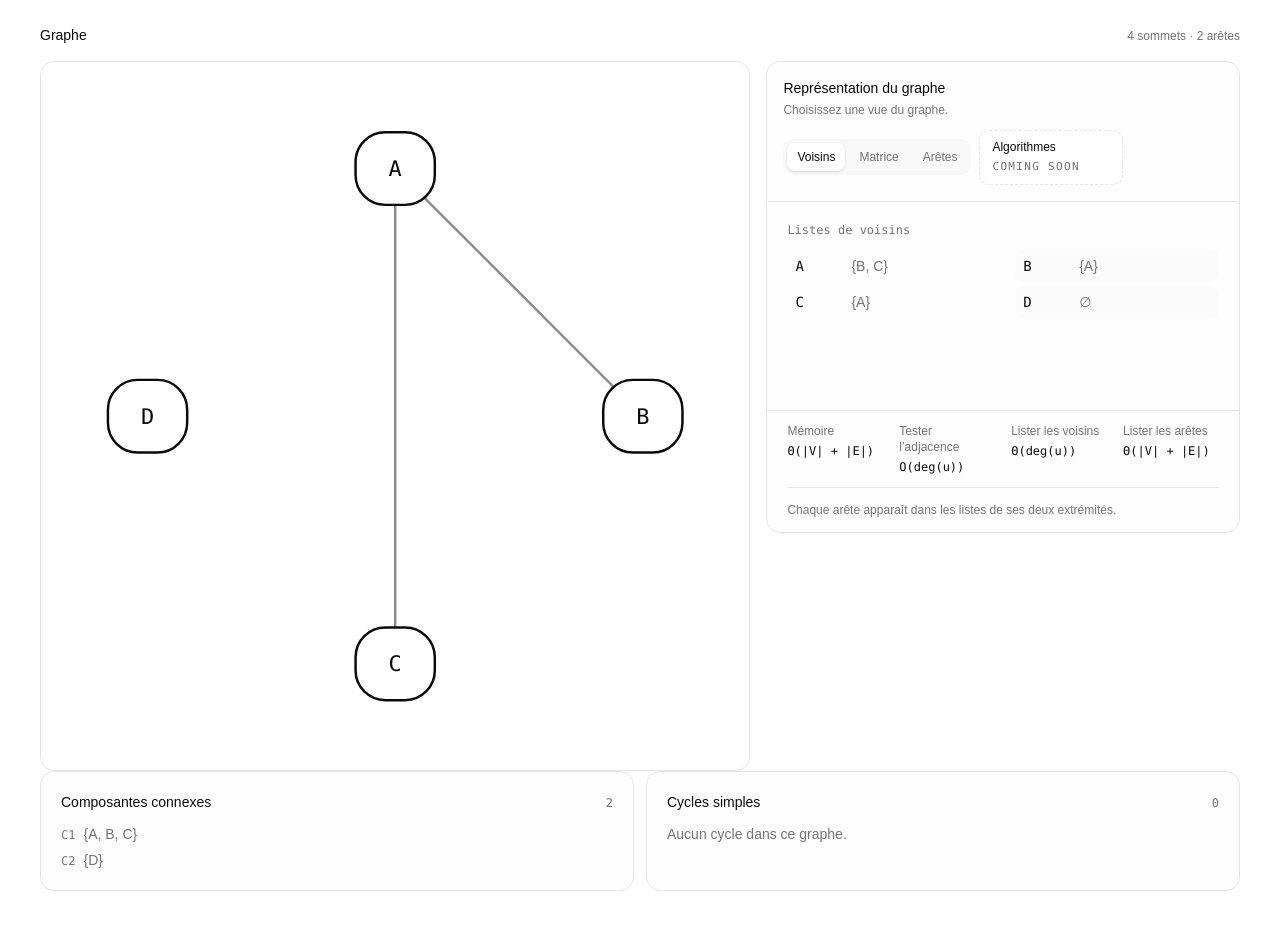
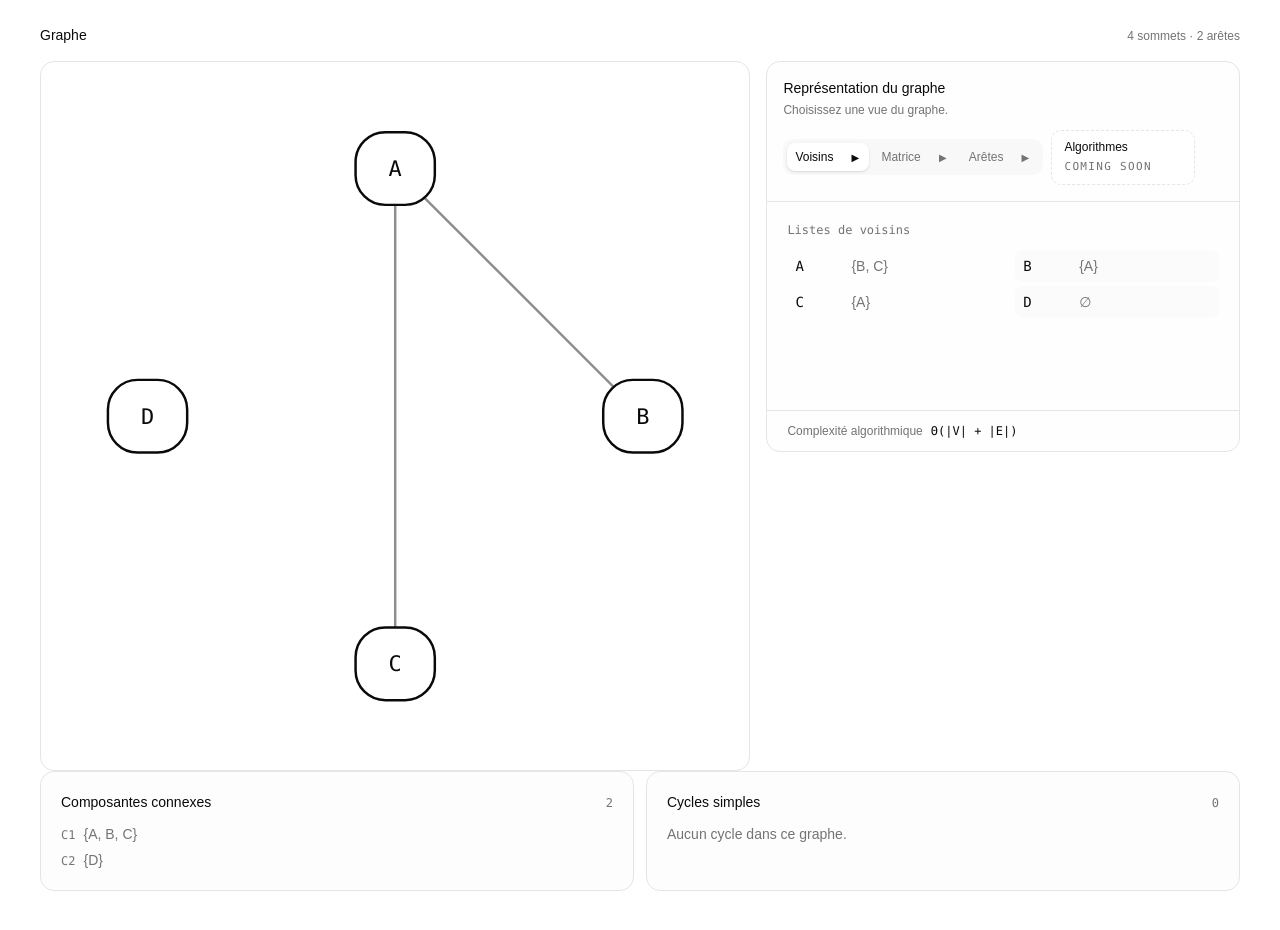
Before and after one commit to laflut3/graph-simulator, a React (Vite) app: page /simulator in a window 1280 px wide. Shown: the part 860-1790 px from the top of the page. Built offline with nearby package versions, Linux system fonts and the light colour scheme.

Commit message:
Animate graph representation construction

```diff
--- a/src/components/GraphRepresentationPanel.tsx
+++ b/src/components/GraphRepresentationPanel.tsx
@@ -13,6 +13,7 @@ type Props = {
 	graph: Graph;
 	selected: GraphRepresentation;
 	onSelect: (representation: GraphRepresentation) => void;
+	onPlay: (representation: GraphRepresentation) => void;
 };
 
 const representations: GraphRepresentation[] = [
@@ -21,7 +22,12 @@ const representations: GraphRepresentation[] = [
 	"edge-list",
 ];
 
-export function GraphRepresentationPanel({ graph, selected, onSelect }: Props) {
+export function GraphRepresentationPanel({
+	graph,
+	selected,
+	onSelect,
+	onPlay,
+}: Props) {
 	const vertices = graph.vertices;
 	const edges = graph.edges;
 	const matrix = useMemo(
@@ -32,7 +38,6 @@ export function GraphRepresentationPanel({ graph, selected, onSelect }: Props) {
 		() => createNeighborLists({ vertices, edges }),
 		[vertices, edges],
 	);
-	const complexity = representationComplexity[selected];
 
 	return (
 		<section
@@ -50,21 +55,39 @@ export function GraphRepresentationPanel({ graph, selected, onSelect }: Props) {
 				</div>
 				<div className="flex flex-wrap items-center justify-end gap-2">
 					<div className="flex flex-wrap gap-1 rounded-lg bg-muted/60 p-1">
-						{representations.map((representation) => (
-							<button
-								key={representation}
-								type="button"
-								aria-pressed={selected === representation}
-								onClick={() => onSelect(representation)}
-								className={`rounded-md px-2.5 py-1.5 text-xs font-medium transition-colors ${selected === representation ? "bg-background text-foreground shadow-sm" : "text-muted-foreground hover:text-foreground"}`}
-							>
-								{representation === "neighbor-list"
+						{representations.map((representation) => {
+							const label =
+								representation === "neighbor-list"
 									? "Voisins"
 									: representation === "adjacency-matrix"
 										? "Matrice"
-										: "Arêtes"}
-							</button>
-						))}
+										: "Arêtes";
+							const active = selected === representation;
+							return (
+								<div
+									key={representation}
+									className={`inline-flex items-center rounded-md ${active ? "bg-background shadow-sm" : ""}`}
+								>
+									<button
+										type="button"
+										aria-pressed={active}
+										onClick={() => onSelect(representation)}
+										className={`rounded-l-md px-2 py-1.5 text-xs font-medium transition-colors ${active ? "text-foreground" : "text-muted-foreground hover:text-foreground"}`}
+									>
+										{label}
+									</button>
+									<button
+										type="button"
+										aria-label={`Lire la construction depuis ${graphRepresentationName(representation)}`}
+										title={`Construire depuis ${graphRepresentationName(representation)}`}
+										onClick={() => onPlay(representation)}
+										className={`grid size-7 place-items-center rounded-r-md text-[10px] transition-colors hover:bg-muted ${active ? "text-foreground" : "text-muted-foreground"}`}
+									>
+										▶
+									</button>
+								</div>
+							);
+						})}
 					</div>
 					<AlgorithmComingSoon />
 				</div>
@@ -76,7 +99,7 @@ export function GraphRepresentationPanel({ graph, selected, onSelect }: Props) {
 				</p>
 				{selected === "neighbor-list" && (
 					<ul className="grid gap-x-6 gap-y-1 text-sm sm:grid-cols-2">
-						{graph.vertices.map((vertex) => (
+						{vertices.map((vertex) => (
 							<li
 								key={vertex}
 								className="flex min-w-0 gap-2 rounded-md px-2 py-1.5 even:bg-muted/40"
@@ -102,7 +125,7 @@ export function GraphRepresentationPanel({ graph, selected, onSelect }: Props) {
 									<th scope="col" className="sticky left-0 bg-muted px-2 py-2">
 										·
 									</th>
-									{graph.vertices.map((vertex) => (
+									{vertices.map((vertex) => (
 										<th
 											scope="col"
 											key={vertex}
@@ -114,7 +137,7 @@ export function GraphRepresentationPanel({ graph, selected, onSelect }: Props) {
 								</tr>
 							</thead>
 							<tbody>
-								{graph.vertices.map((vertex, row) => (
+								{vertices.map((vertex, row) => (
 									<tr key={vertex} className="border-t border-border">
 										<th
 											scope="row"
@@ -124,7 +147,7 @@ export function GraphRepresentationPanel({ graph, selected, onSelect }: Props) {
 										</th>
 										{matrix[row].map((value, column) => (
 											<td
-												key={`${vertex}-${graph.vertices[column]}`}
+												key={`${vertex}-${vertices[column]}`}
 												className={`px-2 py-2 ${value ? "font-semibold text-foreground" : "text-muted-foreground/60"}`}
 											>
 												{value}
@@ -138,8 +161,8 @@ export function GraphRepresentationPanel({ graph, selected, onSelect }: Props) {
 				)}
 				{selected === "edge-list" && (
 					<ol className="grid gap-x-6 gap-y-1 text-sm sm:grid-cols-2">
-						{graph.edges.length ? (
-							graph.edges.map(({ first, second }, index) => (
+						{edges.length ? (
+							edges.map(({ first, second }, index) => (
 								<li
 									key={`${first}-${second}`}
 									className="flex gap-3 rounded-md px-2 py-1.5 even:bg-muted/40"
@@ -162,42 +185,13 @@ export function GraphRepresentationPanel({ graph, selected, onSelect }: Props) {
 			</div>
 
 			<footer className="border-t border-border px-4 py-3 sm:px-5">
-				<div className="grid grid-cols-2 gap-4 text-xs sm:grid-cols-4">
-					<ComplexityItem label="Mémoire" value={complexity.space} />
-					<ComplexityItem
-						label="Tester l’adjacence"
-						value={complexity.testAdjacency}
-					/>
-					<ComplexityItem
-						label="Lister les voisins"
-						value={complexity.listNeighbors}
-					/>
-					<ComplexityItem
-						label="Lister les arêtes"
-						value={complexity.listEdges}
-					/>
-				</div>
-				{selected === "adjacency-matrix" && (
-					<p className="mt-3 border-t border-border pt-3 text-xs leading-5 text-muted-foreground">
-						La matrice est symétrique, sa diagonale est nulle et chaque ligne
-						somme au degré du sommet.
-					</p>
-				)}
-				{selected === "neighbor-list" && (
-					<p className="mt-3 border-t border-border pt-3 text-xs leading-5 text-muted-foreground">
-						Chaque arête apparaît dans les listes de ses deux extrémités.
-					</p>
-				)}
+				<p className="text-xs text-muted-foreground">
+					Complexité algorithmique
+					<span className="ml-2 font-mono text-foreground">
+						{representationComplexity[selected]}
+					</span>
+				</p>
 			</footer>
 		</section>
 	);
 }
-
-function ComplexityItem({ label, value }: { label: string; value: string }) {
-	return (
-		<p className="text-muted-foreground">
-			{label}
-			<span className="mt-1 block font-mono text-foreground">{value}</span>
-		</p>
-	);
-}
--- a/src/components/GraphVisualization.tsx
+++ b/src/components/GraphVisualization.tsx
@@ -9,6 +9,11 @@ type Props = Graph & {
 	analysis: GraphAnalysis;
 	selectedVertex: Vertex | null;
 	onSelectVertex: (vertex: Vertex | null) => void;
+	layoutVertices?: Vertex[];
+	showEmptyCanvas?: boolean;
+	interactive?: boolean;
+	currentVertex?: Vertex;
+	currentEdge?: Graph["edges"][number];
 };
 
 export function GraphVisualization({
@@ -17,8 +22,13 @@ export function GraphVisualization({
 	analysis,
 	selectedVertex,
 	onSelectVertex,
+	layoutVertices,
+	showEmptyCanvas = false,
+	interactive = true,
+	currentVertex,
+	currentEdge,
 }: Props) {
-	if (!vertices.length) {
+	if (!vertices.length && !showEmptyCanvas) {
 		return (
 			<p className="rounded-xl border border-dashed border-border py-14 text-center text-sm text-muted-foreground">
 				Ajoutez des sommets pour afficher le graphe.
@@ -26,15 +36,17 @@ export function GraphVisualization({
 		);
 	}
 
+	const positions = layoutVertices ?? vertices;
 	const radius =
-		vertices.length === 1
+		positions.length <= 1
 			? 0
-			: Math.max(150, Math.min(260, vertices.length * 22));
+			: Math.max(150, Math.min(260, positions.length * 22));
 	const size = radius * 2 + 100;
 	const center = size / 2;
 	const point = (vertex: Vertex) => {
 		const angle =
-			(2 * Math.PI * vertices.indexOf(vertex)) / vertices.length - Math.PI / 2;
+			(2 * Math.PI * positions.indexOf(vertex)) / positions.length -
+			Math.PI / 2;
 		return {
 			x: center + radius * Math.cos(angle),
 			y: center + radius * Math.sin(angle),
@@ -64,7 +76,11 @@ export function GraphVisualization({
 					{edges.map(({ first, second }) => {
 						const a = point(first);
 						const b = point(second);
-						const highlighted = cycleEdges.has(edgeKey(first, second));
+						const key = edgeKey(first, second);
+						const isCurrent = currentEdge
+							? key === edgeKey(currentEdge.first, currentEdge.second)
+							: false;
+						const highlighted = isCurrent || cycleEdges.has(key);
 						return (
 							<line
 								key={edgeKey(first, second)}
@@ -75,7 +91,7 @@ export function GraphVisualization({
 								stroke={
 									highlighted ? "var(--primary)" : "var(--muted-foreground)"
 								}
-								strokeWidth={highlighted ? 3 : 1.5}
+								strokeWidth={isCurrent ? 3.5 : highlighted ? 3 : 1.5}
 								opacity={selectedVertex !== null && !highlighted ? 0.22 : 0.8}
 							/>
 						);
@@ -95,17 +111,27 @@ export function GraphVisualization({
 						<g
 							key={vertex}
 							role="button"
-							tabIndex={0}
+							tabIndex={interactive ? 0 : -1}
+							aria-disabled={!interactive}
 							aria-label={`Sommet ${vertex}, degré ${analysis.degree.get(vertex) ?? 0}`}
 							aria-pressed={isSelected}
-							onClick={() => onSelectVertex(isSelected ? null : vertex)}
+							onClick={
+								interactive
+									? () => onSelectVertex(isSelected ? null : vertex)
+									: undefined
+							}
 							onKeyDown={(event) => {
-								if (event.key === "Enter" || event.key === " ") {
+								if (
+									interactive &&
+									(event.key === "Enter" || event.key === " ")
+								) {
 									event.preventDefault();
 									onSelectVertex(isSelected ? null : vertex);
 								}
 							}}
-							className="cursor-pointer outline-none"
+							className={
+								interactive ? "cursor-pointer outline-none" : "outline-none"
+							}
 						>
 							<rect
 								x={x - labelWidth / 2}
@@ -118,8 +144,12 @@ export function GraphVisualization({
 										? "var(--accent)"
 										: "var(--background)"
 								}
-								stroke={isSelected ? "var(--primary)" : "var(--foreground)"}
-								strokeWidth={isSelected ? 3 : 1.5}
+								stroke={
+									isSelected || currentVertex === vertex
+										? "var(--primary)"
+										: "var(--foreground)"
+								}
+								strokeWidth={isSelected || currentVertex === vertex ? 3 : 1.5}
 								opacity={isRelated ? 1 : 0.35}
 							/>
 							<text
--- a/src/lib/graph/representations.ts
+++ b/src/lib/graph/representations.ts
@@ -1,3 +1,4 @@
+import { edgeKey } from "@/lib/graph/analyze";
 import type { Graph, Vertex } from "@/lib/graph/types";
 
 export type GraphRepresentation =
@@ -25,39 +26,120 @@ export function createNeighborLists({ vertices, edges }: GraphStructure) {
 		neighbors.get(first)?.push(second);
 		neighbors.get(second)?.push(first);
 	}
-	for (const adjacent of neighbors.values())
-		adjacent.sort((a, b) => a.localeCompare(b, "fr", { numeric: true }));
 	return neighbors;
 }
 
-export const representationComplexity: Record<
-	GraphRepresentation,
-	{
-		space: string;
-		testAdjacency: string;
-		listNeighbors: string;
-		listEdges: string;
+export const representationComplexity: Record<GraphRepresentation, string> = {
+	"neighbor-list": "Θ(|V| + |E|)",
+	"adjacency-matrix": "Θ(|V|²)",
+	"edge-list": "Θ(|V| + |E|)",
+};
+
+export type GraphConstructionStep = {
+	graph: Graph;
+	title: string;
+	description: string;
+	currentVertex?: Vertex;
+	currentEdge?: Graph["edges"][number];
+};
+
+export function buildGraphFromRepresentation(
+	graph: Graph,
+	representation: GraphRepresentation,
+): GraphConstructionStep[] {
+	const built: Graph = { nom: graph.nom, vertices: [], edges: [] };
+	const steps: GraphConstructionStep[] = [];
+	const snapshot = (): Graph => ({
+		nom: built.nom,
+		vertices: [...built.vertices],
+		edges: [...built.edges],
+	});
+	const addStep = (
+		title: string,
+		description: string,
+		currentVertex?: Vertex,
+		currentEdge?: Graph["edges"][number],
+	) => {
+		steps.push({
+			graph: snapshot(),
+			title,
+			description,
+			currentVertex,
+			currentEdge,
+		});
+	};
+
+	addStep(
+		"Effacer le dessin",
+		"On vide le dessin avant de reconstruire le graphe.",
+	);
+	for (const vertex of graph.vertices) {
+		built.vertices.push(vertex);
+		addStep(
+			`Ajouter ${vertex}`,
+			`Le sommet ${vertex} est ajouté au dessin.`,
+			vertex,
+		);
 	}
-> = {
-	"neighbor-list": {
-		space: "Θ(|V| + |E|)",
-		testAdjacency: "O(deg(u))",
-		listNeighbors: "Θ(deg(u))",
-		listEdges: "Θ(|V| + |E|)",
-	},
-	"adjacency-matrix": {
-		space: "Θ(|V|²)",
-		testAdjacency: "O(1)",
-		listNeighbors: "Θ(|V|)",
-		listEdges: "Θ(|V|²)",
-	},
-	"edge-list": {
-		space: "Θ(|E|)",
-		testAdjacency: "O(|E|)",
-		listNeighbors: "O(|E|)",
-		listEdges: "Θ(|E|)",
-	},
-};
+
+	if (representation === "edge-list") {
+		for (const edge of graph.edges) {
+			built.edges.push(edge);
+			addStep(
+				`Ajouter {${edge.first}, ${edge.second}}`,
+				`La paire {${edge.first}, ${edge.second}} de la liste devient une arête.`,
+				edge.second,
+				edge,
+			);
+		}
+	} else if (representation === "neighbor-list") {
+		const neighbors = createNeighborLists(graph);
+		const seen = new Set<string>();
+		for (const vertex of graph.vertices) {
+			for (const neighbor of neighbors.get(vertex) ?? []) {
+				const key = edgeKey(vertex, neighbor);
+				if (seen.has(key)) continue;
+				seen.add(key);
+				const edge = { first: vertex, second: neighbor };
+				built.edges.push(edge);
+				addStep(
+					`Relier ${vertex} à ${neighbor}`,
+					`${neighbor} apparaît dans la liste de voisins de ${vertex} ; l’arête est ajoutée une seule fois.`,
+					vertex,
+					edge,
+				);
+			}
+		}
+	} else {
+		const matrix = createAdjacencyMatrix(graph);
+		for (let row = 0; row < graph.vertices.length; row++) {
+			for (let column = row + 1; column < graph.vertices.length; column++) {
+				const first = graph.vertices[row];
+				const second = graph.vertices[column];
+				if (first === undefined || second === undefined) continue;
+				if (matrix[row][column] === 1) {
+					const edge = { first, second };
+					built.edges.push(edge);
+					addStep(
+						`Créer {${first}, ${second}}`,
+						`A[${first}, ${second}] = 1 : on crée cette arête.`,
+						second,
+						edge,
+					);
+				} else {
+					addStep(
+						`Lire A[${first}, ${second}]`,
+						`A[${first}, ${second}] = 0 : aucune arête à dessiner.`,
+						first,
+					);
+				}
+			}
+		}
+	}
+	if (steps.length === 1)
+		addStep("Graphe vide", "La représentation ne contient aucun sommet.");
+	return steps;
+}
 
 export function graphRepresentationName(representation: GraphRepresentation) {
 	return {
--- a/src/routes/docs.tsx
+++ b/src/routes/docs.tsx
@@ -27,7 +27,7 @@ const copy: Record<
 			},
 			{
 				title: "Représentations et algorithmes",
-				body: "À côté du dessin (ou dessous sur petit écran), choisissez les listes de voisins, la matrice d’adjacence ou la liste d’arêtes ; les listes de voisins sont affichées par défaut. La matrice est symétrique, sa diagonale est nulle et la somme d’une ligne donne le degré du sommet. Pour tester une arête, les coûts sont O(deg(u)) en listes de voisins, O(|E|) en liste d’arêtes et O(1) en matrice. Le stockage demande Θ(|V| + |E|), Θ(|E|) et Θ(|V|²) respectivement. Les visualisations d’algorithmes pas à pas sont à venir.",
+				body: "À droite du dessin (ou dessous sur petit écran), choisissez les listes de voisins, la matrice d’adjacence ou la liste d’arêtes. Le bouton ▶ associé à chaque vue efface temporairement le dessin, puis reconstruit le graphe sommet par sommet et arête par arête selon cette représentation. La complexité affichée est celle de cette construction : Θ(|V| + |E|) pour les listes de voisins et la liste d’arêtes, Θ(|V|²) pour la matrice. Les autres algorithmes sont à venir.",
 			},
 			{
 				title: "Importer et télécharger",
@@ -59,7 +59,7 @@ const copy: Record<
 			},
 			{
 				title: "Representations and algorithms",
-				body: "Beside the drawing (or below it on small screens), choose the neighbor lists, adjacency matrix, or edge list; neighbor lists are shown by default. The matrix is symmetric, has a zero diagonal, and each row sum gives the vertex degree. Testing an edge takes O(deg(u)) with neighbor lists, O(|E|) with an edge list, and O(1) with a matrix. Storage takes Θ(|V| + |E|), Θ(|E|), and Θ(|V|²), respectively. Step-by-step algorithm visualizations are coming soon.",
+				body: "Beside the drawing (or below it on small screens), choose the neighbor lists, adjacency matrix, or edge list. The ▶ button for each view temporarily clears the drawing, then rebuilds the graph vertex by vertex and edge by edge using that representation. The displayed complexity is for this construction: Θ(|V| + |E|) for neighbor lists and edge lists, and Θ(|V|²) for the matrix. Other algorithms are coming soon.",
 			},
 			{
 				title: "Import and download",
--- a/src/routes/simulator.tsx
+++ b/src/routes/simulator.tsx
@@ -1,5 +1,5 @@
 import { createFileRoute } from "@tanstack/react-router";
-import { type ChangeEvent, useMemo, useRef, useState } from "react";
+import { type ChangeEvent, useEffect, useMemo, useRef, useState } from "react";
 import { GraphForm } from "@/components/GraphForm";
 import { GraphInsights } from "@/components/GraphInsights";
 import { GraphRepresentationPanel } from "@/components/GraphRepresentationPanel";
@@ -9,7 +9,11 @@ import { analyzeGraph } from "@/lib/graph/analyze";
 import { createGraph } from "@/lib/graph/create";
 import { addEdge, removeEdge } from "@/lib/graph/edges";
 import { parseGraphConfig, serializeGraphConfig } from "@/lib/graph/io";
-import type { GraphRepresentation } from "@/lib/graph/representations";
+import {
+	buildGraphFromRepresentation,
+	type GraphConstructionStep,
+	type GraphRepresentation,
+} from "@/lib/graph/representations";
 import type { GraphEdge, Vertex } from "@/lib/graph/types";
 import { addVertex, removeVertex } from "@/lib/graph/vertices";
 
@@ -18,6 +22,11 @@ function SimulatorPage() {
 	const [selectedVertex, setSelectedVertex] = useState<Vertex | null>(null);
 	const [representation, setRepresentation] =
 		useState<GraphRepresentation>("neighbor-list");
+	const [construction, setConstruction] = useState<{
+		steps: GraphConstructionStep[];
+		index: number;
+		playing: boolean;
+	} | null>(null);
 	const [configMessage, setConfigMessage] = useState("");
 	const [configError, setConfigError] = useState("");
 	const fileInputRef = useRef<HTMLInputElement>(null);
@@ -27,6 +36,30 @@ function SimulatorPage() {
 		() => analyzeGraph({ vertices, edges }),
 		[vertices, edges],
 	);
+	const runRepresentation = (selected: GraphRepresentation) => {
+		setRepresentation(selected);
+		setSelectedVertex(null);
+		setConstruction({
+			steps: buildGraphFromRepresentation(graph, selected),
+			index: 0,
+			playing: true,
+		});
+	};
+
+	useEffect(() => {
+		if (!construction?.playing) return;
+		const timer = window.setInterval(() => {
+			setConstruction((current) => {
+				if (!current) return null;
+				if (current.index >= current.steps.length - 1) return null;
+				return { ...current, index: current.index + 1 };
+			});
+		}, 550);
+		return () => window.clearInterval(timer);
+	}, [construction?.playing]);
+
+	const currentStep = construction?.steps[construction.index];
+	const displayedGraph = currentStep?.graph ?? graph;
 
 	const handleExport = () => {
 		const fileName =
@@ -57,6 +90,7 @@ function SimulatorPage() {
 		try {
 			const parsed = parseGraphConfig(JSON.parse(await file.text()));
 			if (!parsed) throw new Error("invalid-config");
+			setConstruction(null);
 			setGraph(parsed);
 			setSelectedVertex(null);
 			setConfigMessage(`Configuration « ${parsed.nom} » chargée.`);
@@ -71,22 +105,31 @@ function SimulatorPage() {
 
 	const handleAddVertex = (vertex: string) => {
 		const result = addVertex(graph, vertex);
-		if (!result.error) setGraph(result.graph);
+		if (!result.error) {
+			setConstruction(null);
+			setGraph(result.graph);
+		}
 		return result.error;
 	};
 
 	const handleAddEdge = (first: Vertex, second: Vertex) => {
 		const result = addEdge(graph, first, second);
-		if (!result.error) setGraph(result.graph);
+		if (!result.error) {
+			setConstruction(null);
+			setGraph(result.graph);
+		}
 		return result.error;
 	};
 
 	const handleRemoveVertex = (vertex: string) => {
+		setConstruction(null);
 		setGraph((current) => removeVertex(current, vertex));
 		setSelectedVertex((current) => (current === vertex ? null : current));
 	};
-	const handleRemoveEdge = (edge: GraphEdge) =>
+	const handleRemoveEdge = (edge: GraphEdge) => {
+		setConstruction(null);
 		setGraph((current) => removeEdge(current, edge));
+	};
 
 	return (
 		<main className="w-full px-4 py-10 text-foreground sm:px-8 sm:py-12 lg:px-10 lg:py-16">
@@ -137,9 +180,10 @@ function SimulatorPage() {
 
 			<GraphForm
 				graph={graph}
-				onGraphNameChange={(name) =>
-					setGraph((current) => ({ ...current, nom: name }))
-				}
+				onGraphNameChange={(name) => {
+					setConstruction(null);
+					setGraph((current) => ({ ...current, nom: name }));
+				}}
 				onAddVertex={handleAddVertex}
 				onAddEdge={handleAddEdge}
 				onRemoveVertex={handleRemoveVertex}
@@ -155,27 +199,75 @@ function SimulatorPage() {
 						Graphe
 					</h2>
 					<span className="text-xs text-muted-foreground">
-						{graph.vertices.length} sommets · {graph.edges.length} arêtes
+						{construction
+							? `${displayedGraph.vertices.length}/${graph.vertices.length} sommets · ${displayedGraph.edges.length}/${graph.edges.length} arêtes`
+							: `${graph.vertices.length} sommets · ${graph.edges.length} arêtes`}
 					</span>
 				</div>
+				{construction && currentStep && (
+					<div
+						className="mb-4 flex flex-wrap items-center justify-between gap-3 rounded-xl border border-border bg-muted/20 px-4 py-3"
+						aria-live="polite"
+					>
+						<div className="min-w-0">
+							<p className="text-sm font-medium">{currentStep.title}</p>
+							<p className="mt-1 text-xs text-muted-foreground">
+								{currentStep.description}
+							</p>
+							<p className="mt-1 font-mono text-[11px] text-muted-foreground">
+								Étape {construction.index + 1} / {construction.steps.length}
+							</p>
+						</div>
+						<div className="flex gap-2">
+							<Button
+								type="button"
+								variant="outline"
+								size="sm"
+								onClick={() =>
+									setConstruction((run) =>
+										run ? { ...run, playing: !run.playing } : null,
+									)
+								}
+							>
+								{construction.playing ? "Pause" : "Reprendre"}
+							</Button>
+							<Button
+								type="button"
+								variant="outline"
+								size="sm"
+								onClick={() => setConstruction(null)}
+							>
+								Terminer
+							</Button>
+						</div>
+					</div>
+				)}
 				<div className="grid items-start gap-4 xl:grid-cols-[minmax(0,1.2fr)_minmax(0,0.8fr)]">
 					<GraphVisualization
-						{...graph}
+						{...displayedGraph}
 						analysis={analysis}
-						selectedVertex={selectedVertex}
+						selectedVertex={construction ? null : selectedVertex}
 						onSelectVertex={setSelectedVertex}
+						layoutVertices={graph.vertices}
+						showEmptyCanvas={Boolean(construction)}
+						interactive={!construction}
+						currentVertex={currentStep?.currentVertex}
+						currentEdge={currentStep?.currentEdge}
 					/>
 					<GraphRepresentationPanel
 						graph={graph}
 						selected={representation}
 						onSelect={setRepresentation}
+						onPlay={runRepresentation}
 					/>
 				</div>
-				<GraphInsights
-					analysis={analysis}
-					selectedVertex={selectedVertex}
-					onSelectVertex={setSelectedVertex}
-				/>
+				{!construction && (
+					<GraphInsights
+						analysis={analysis}
+						selectedVertex={selectedVertex}
+						onSelectVertex={setSelectedVertex}
+					/>
+				)}
 			</section>
 		</main>
 	);
```
Also changed, not shown: 1 other file (tests, documents, lock files or other folders).
